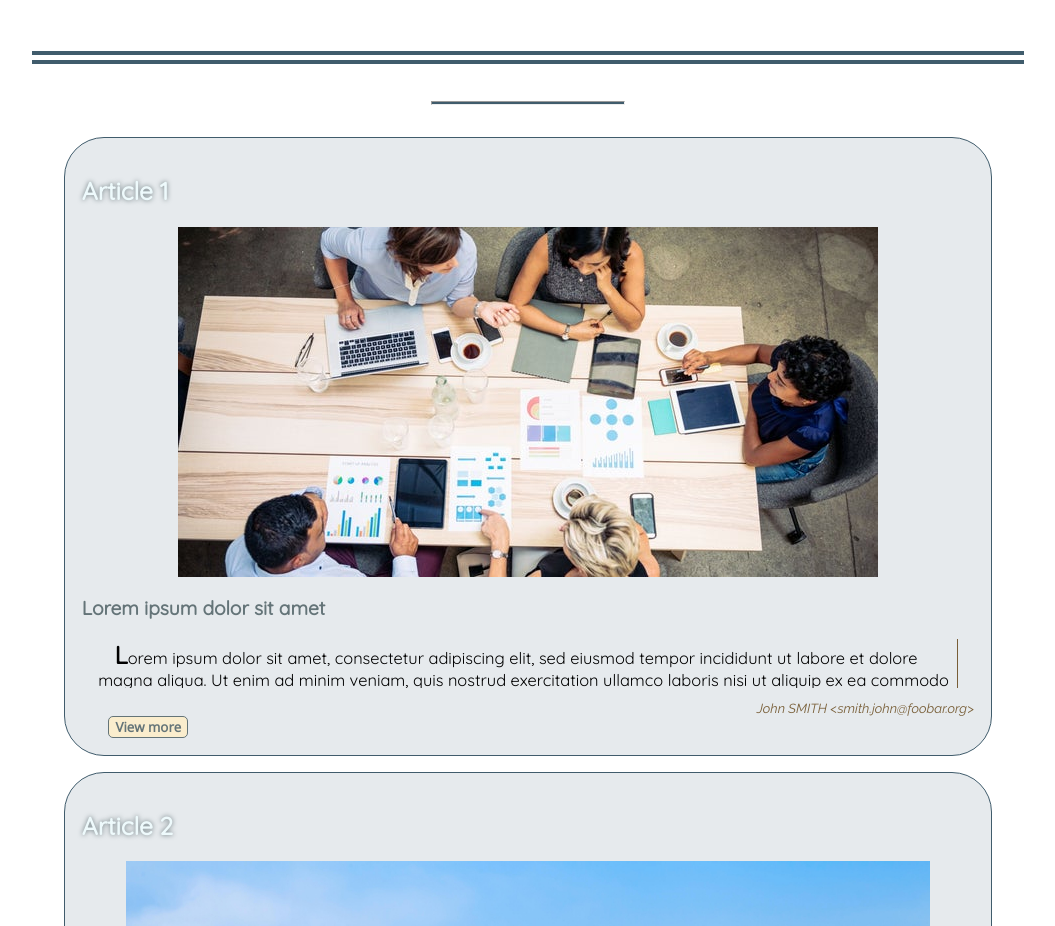
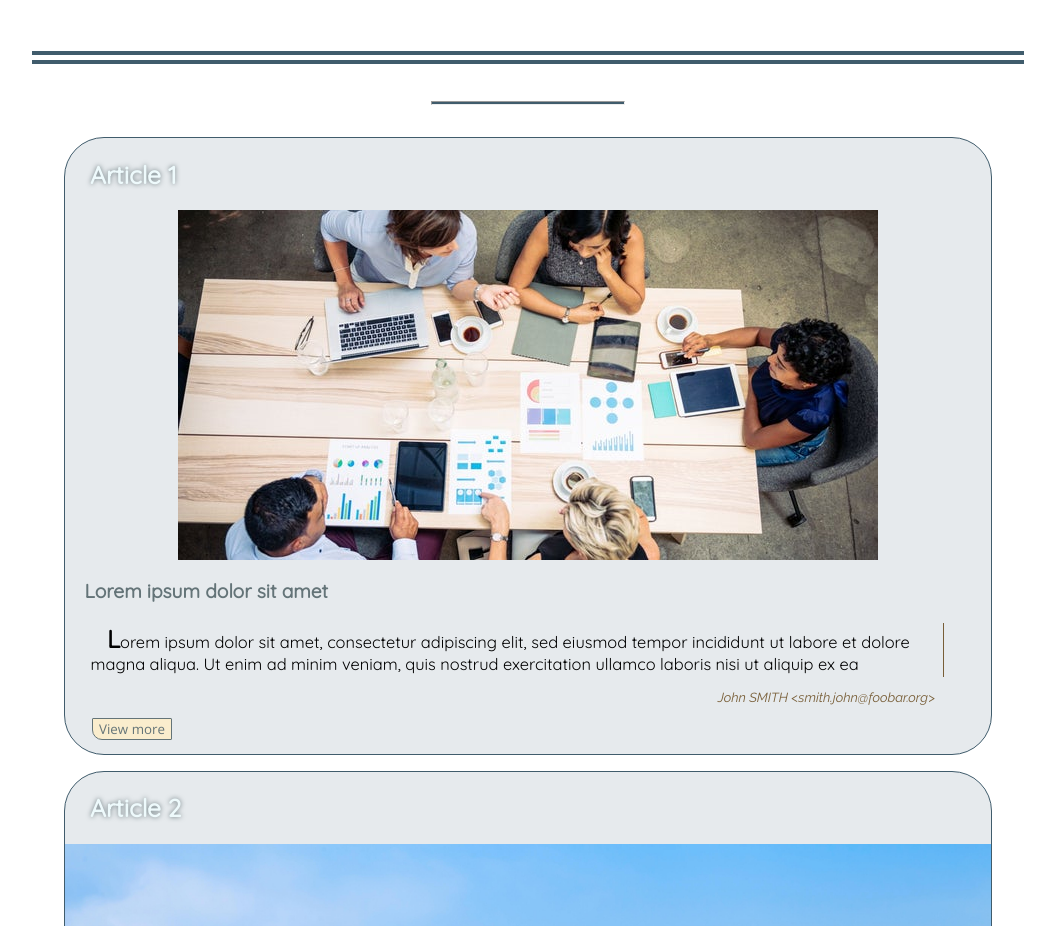
Before and after one commit to screw-pack/work_at_beach, a plain HTML site: page index.html in a window 1280 px wide. Shown: the part 300-1226 px from the top of the page, without its empty margins (112-1167 px from the left). Drawn offline with nearby package versions, Linux system fonts and the light colour scheme.

Commit message:
some visual improvements.

```diff
--- a/css/style.css
+++ b/css/style.css
@@ -126,9 +126,9 @@ section {
 	color: #405c6c;
 }
 
-article {
+.articles {
 	margin: 1em;
-	padding: 1em;
+	/* padding: 1em 0; */
 	font-family: "Quicksand", sans-serif;
 	border: 1px solid #405c6c;
 	border-radius: 40px;
@@ -136,56 +136,58 @@ article {
 	text-align: left;
 }
 
-article h2 {
+.articles h2 {
+	margin-left: 1em;
 	color: #eefafc;
 	text-shadow: 0 0 0.2em #647478;
 }
 
-article h3 {
+.articles h3 {
+	margin-left: 1em;
 	color: #647478;
 }
 
-article img {
+.articles img {
 	display: block;
-	max-width: 90%;
+	max-width: 100%;
 	margin: 0 auto;
 	height: auto;
 }
 
-article p {
+.articles .content {
+	margin-right: 5%;
+	overflow: hidden;
+	max-height: 3.3em;
+	border-right: 1px solid #785e37;
+}
+
+.articles p {
+	margin: 0 1% 0 1%;
 	text-indent: 1em;
-	margin: 0 1em 1em 0;
 	padding-left: 1em;
-	border-right: 1px solid #785e37;
 	display: inline-block;
 }
 
-article p:first-child::first-letter {
+.articles p:first-child::first-letter {
 	font-weight: bold;
 	font-size: 1.5em;
 }
 
-article address {
-	margin-top: 1em;
+.articles address {
+	margin: 1em 6% 0 0;
 	font-family: "Raleway", sans-serif;
 	font-size: 0.8em;
 	text-align: right;
 	color: #785e37;
 }
 
-article .content{
-	overflow: hidden;
-	max-height: 3em;
-}
-
 .more {
-	margin-left: 2em;
-	border-radius: 5px;
+	margin: 1em 0 1em 2em;
 	font-family: "Open Sans", sans-serif;
 	color : #647478;
-	font-weight: bold;
 	background-color: #faedcd;
 	border: 1px solid #647478;
+	border-radius: 1px 1px 1px 10px;
 }
 
 .more:hover {
@@ -216,4 +218,7 @@ footer {
 		height: 10em;
 		font-size: 0.6em;
 	}
+	.more {
+		font-size: 70%;
+	}
 }
```
